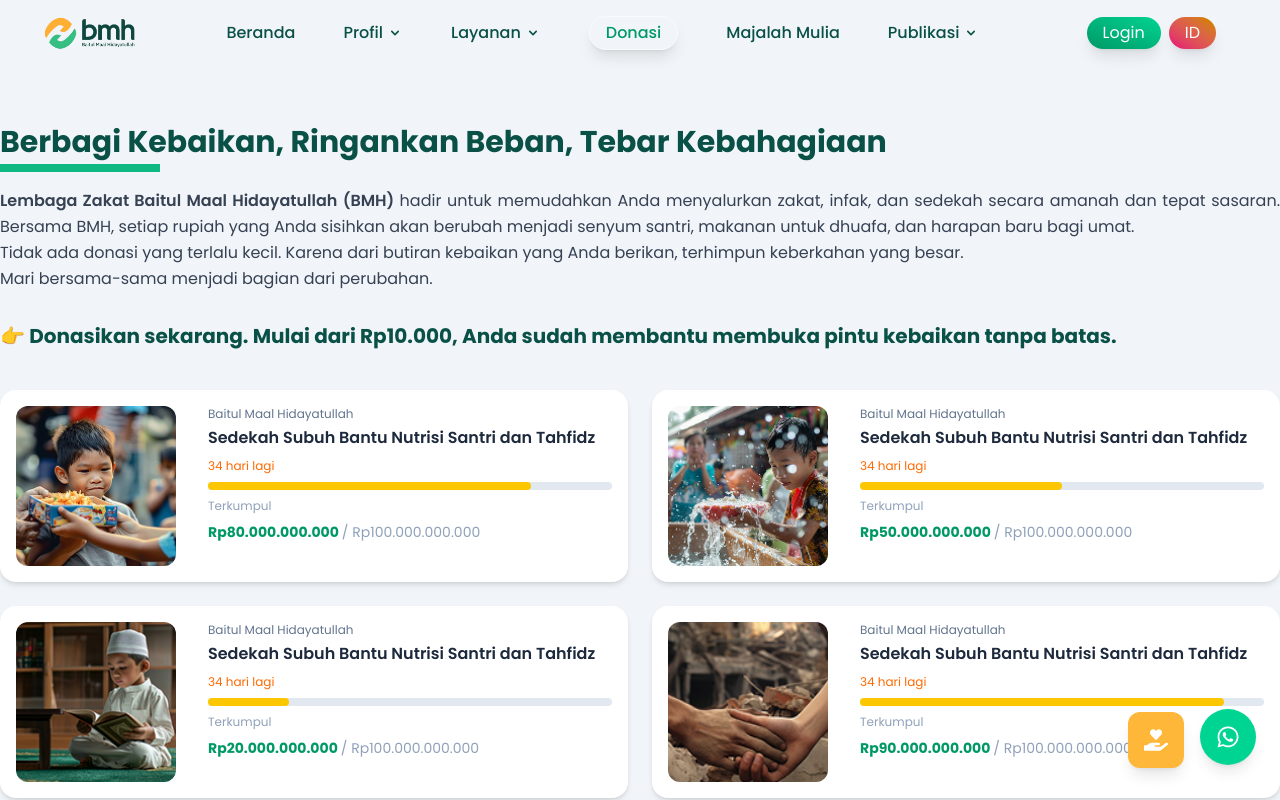
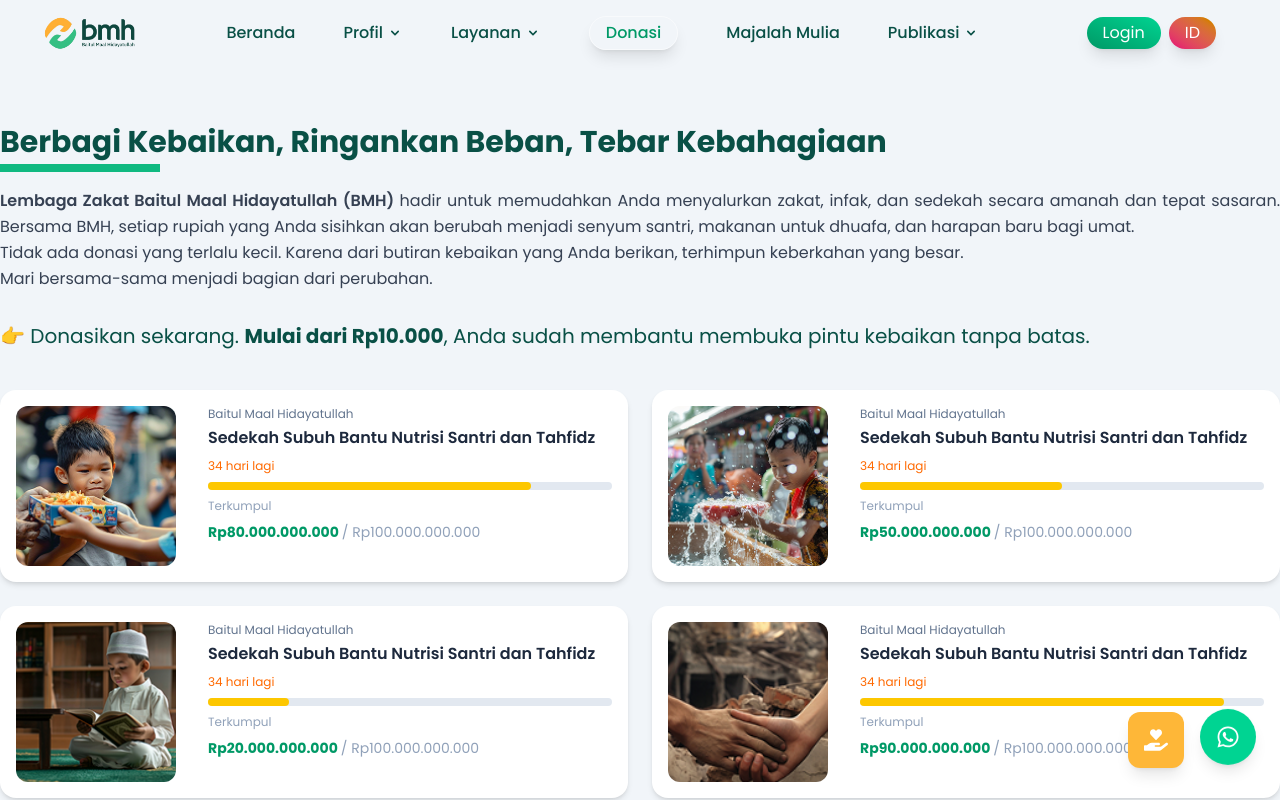
Before and after one commit to azzam-azhari/bmh, a React (Vite) app: page /donasi-bmh in a window 1280 px wide. Shown: the top 800 px of the page. Built offline with nearby package versions, Linux system fonts and the light colour scheme.

Commit message:
24-09-2025

```diff
--- a/src/components/Navbar.jsx
+++ b/src/components/Navbar.jsx
@@ -111,7 +111,7 @@
             </li>
             <li className="flex items-center gap-3">
               <i className="block text-2xl ri-book-open-line md:hidden"></i>
-              <Link to="/donasi-bmh" className="px-4 py-1 border rounded-full shadow-lg text-emerald-600 border-white/50 animate-blinkLed">
+              <Link to="https://berbagi.bmh.or.id/" className="px-4 py-1 border rounded-full shadow-lg text-emerald-600 border-white/50 animate-blinkLed">
                 Donasi
               </Link>
             </li>
--- a/src/pages/DonasiPage.jsx
+++ b/src/pages/DonasiPage.jsx
@@ -58,7 +58,9 @@
           <br />
           <br />
         </p>
-        <h2 className="mt-1 text-xl font-md md:text-xl md:font-extrabold text-[#095046]">👉 Donasikan sekarang. Mulai dari Rp10.000, Anda sudah membantu membuka pintu kebaikan tanpa batas.</h2>
+        <h2 className="mt-1 text-xl font-base md:text-xl md:font-base text-[#095046]">
+          👉 Donasikan sekarang. <span className="mt-1 text-xl font-md md:text-xl md:font-extrabold text-[#095046]">Mulai dari Rp10.000</span>, Anda sudah membantu membuka pintu kebaikan tanpa batas.
+        </h2>
       </div>
 
       {/* Grid */}
```
